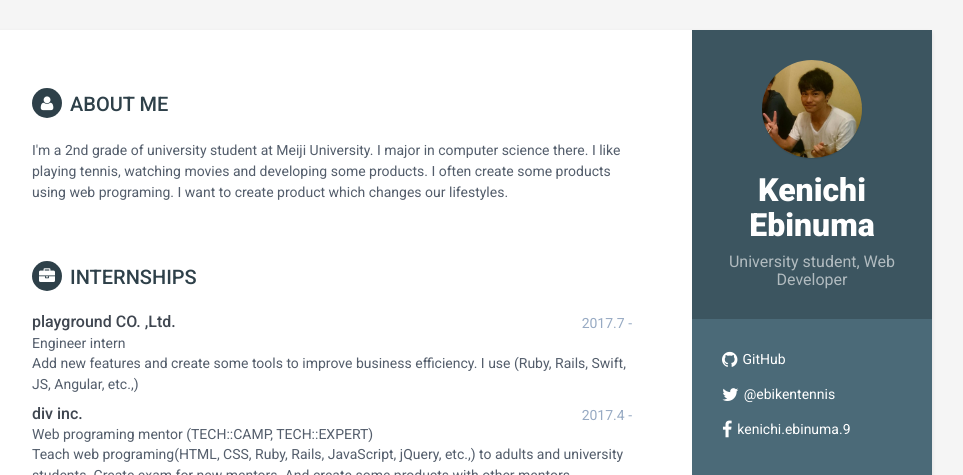
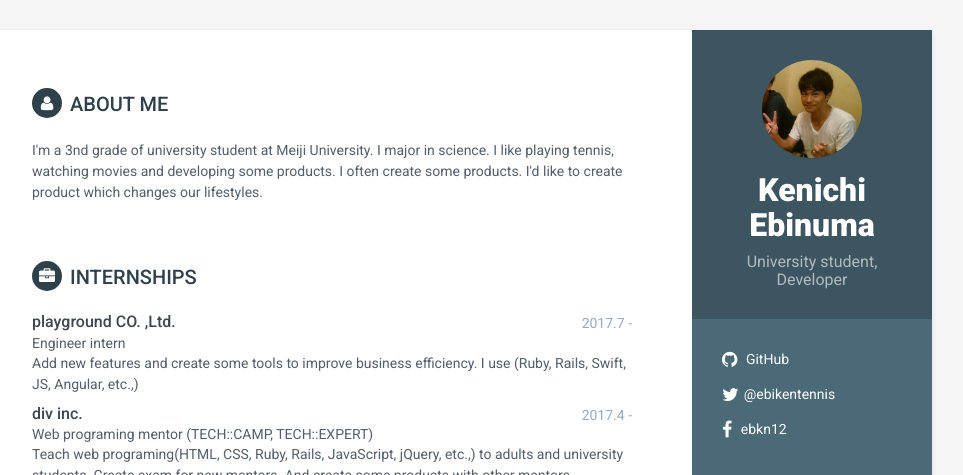
Before and after one commit to ebkn/ebkn.github.io, a Jekyll site: the page built from index.html, in a window 1280 px wide and 900 px high, cut to the strip 0-475 px from the top of the window. Shown: the whole strip, without its empty margins (188-1151 px from the left). Built offline with Jekyll 4.4.1, drawn with Linux system fonts in a browser that asks for light colours.

Commit message:
feat: update profile

```diff
--- a/_config.yml
+++ b/_config.yml
@@ -12,14 +12,14 @@ style: styles-6
 
 #Profile information
 name: Kenichi Ebinuma
-tagline: University student, Web Developer
+tagline: University student, Developer
 pic: profile.jpg
-summary: "I'm a 2nd grade of university student at Meiji University. I major in computer science there. I like playing tennis, watching movies and developing some products. I often create some products using web programing. I want to create product which changes our lifestyles."
+summary: "I'm a 3nd grade of university student at Meiji University. I major in science. I like playing tennis, watching movies and developing some products. I often create some products. I'd like to create product which changes our lifestyles."
 
 #sidebar links
 github: ebkn12
 twitter: '@ebikentennis'
-facebook: 'kenichi.ebinuma.9'
+facebook: ebkn12
 #Update all the sections by editing the files inside _data folder.
 
 # Tracker
--- a/_includes/sidebar.html
+++ b/_includes/sidebar.html
@@ -35,7 +35,7 @@
            {% endif %}
 
            {% if site.github %}
-           <li class="github"><i class="fa fa-github"></i><a href="http://github.com/{{site.github}}" target="_blank">{{site.github}}</a></li>
+           <li class="github"><i class="fa fa-github"></i><a href="http://github.com/{{site.github}}" target="_blank"> {{site.github}}</a></li>
            {% endif %}
 
            {% if site.twitter %}
@@ -43,7 +43,7 @@
            {% endif %}
 
            {% if site.facebook %}
-           <li class="facebook"><i class="fa fa-facebook"></i><a href="https://www.facebook.com/{{site.facebook}}" target="_blank">{{site.facebook}}</a></li>
+           <li class="facebook"><i class="fa fa-facebook"></i><a href="https://www.facebook.com/{{site.facebook}}" target="_blank">  {{site.facebook}}</a></li>
            {% endif %}
 
        </ul>
```
